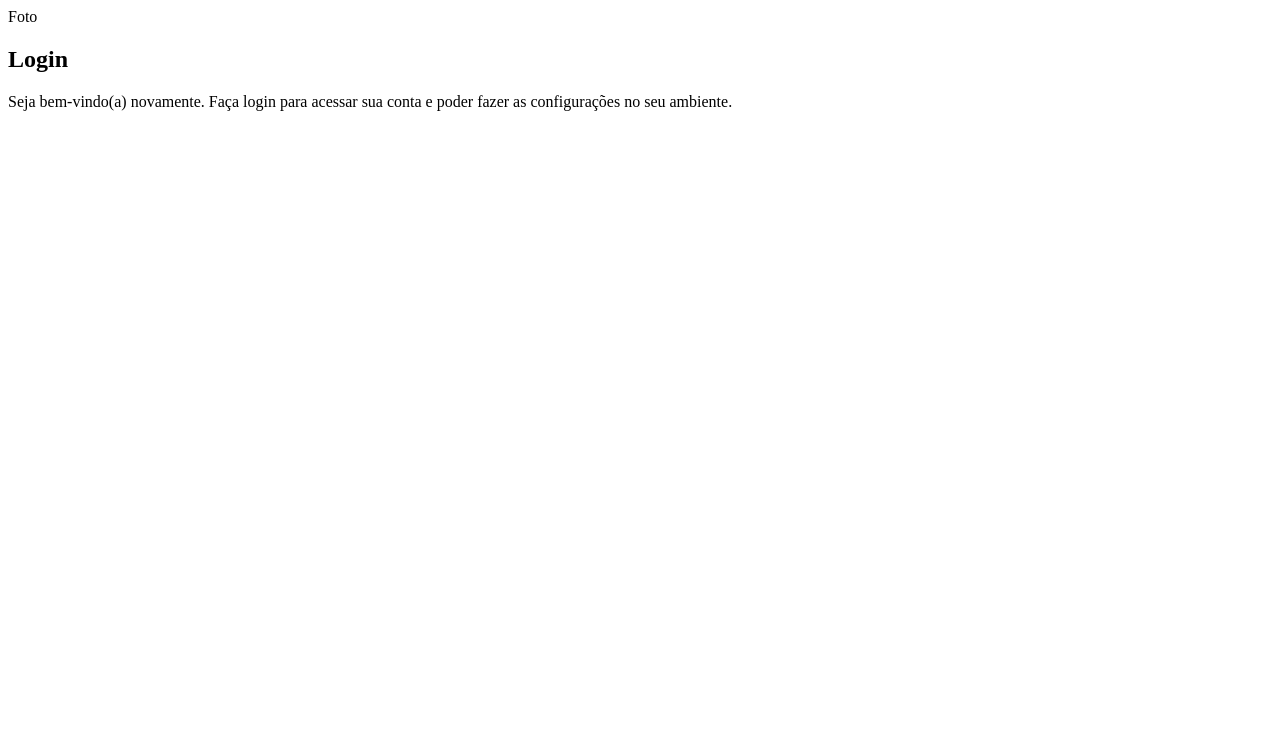
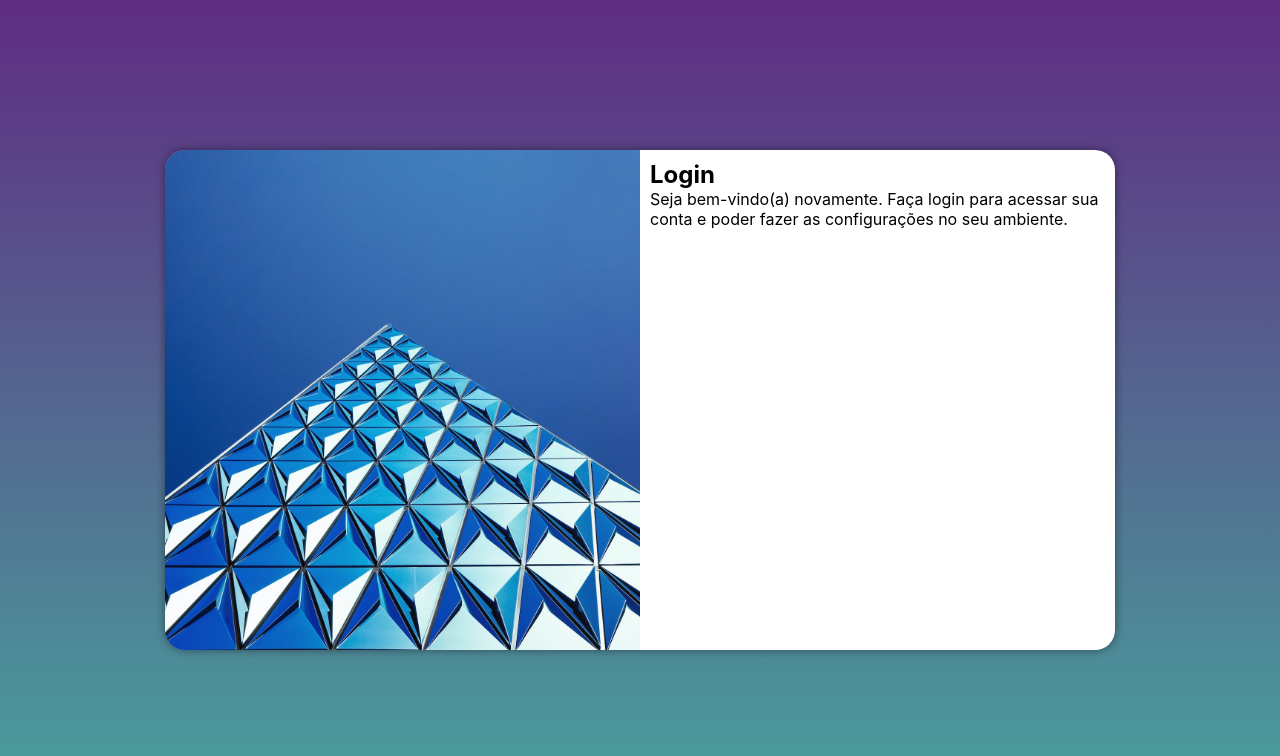
Before and after one commit to LUIZVITORALENCARSOARES/projeto-login, a plain HTML site: page index.html in a window 1280 px wide. Drawn offline with Linux system fonts and the light colour scheme.

Commit message:
media query para outras telas

```diff
--- /dev/null
+++ b/estilos/media-query.css
@@ -0,0 +1,52 @@
+@charset "UTF-8";
+
+/* Typical Device Breakpoints
+-------------------------------------
+    Pequenas telas: até 600px
+    Celular: de 600px até 768px
+    Tablet: 768px até 992px
+    Desktop: 992px até 1200px
+    Grandes telas: acima de 1201px
+*/
+
+@media screen and (min-width: 768px) and (max-width: 992px) {
+    body {
+        background-image: linear-gradient(to top, #49a09d, #5f2c82);
+    }
+
+    section#login {
+        width: 80vw;
+    }
+
+    section#login > div#imagem {
+        float: left;
+        width: 30%;
+        height: 100%;
+    }
+
+    section#login > div#formulario {
+        float: right;
+        width: 70%;
+    }
+}
+
+@media screen and (min-width: 992px) {
+    body {
+        background-image: linear-gradient(to top, #49a09d, #5f2c82);
+    }
+
+    section#login {
+        width: 950px;
+    }
+
+    section#login > div#imagem {
+        float: left;
+        width: 50%;
+        height: 100%;
+    }
+
+    section#login > div#formulario {
+        float: right;
+        width: 50%;
+    }
+}
--- a/estilos/style.css
+++ b/estilos/style.css
@@ -5,3 +5,53 @@
     Verde: #49a09d
     Lilás: #5f2c82
 */
+
+* {
+    font-family: -apple-system, BlinkMacSystemFont, 'Segoe UI', Roboto, Oxygen, Ubuntu, Cantarell, 'Open Sans', 'Helvetica Neue', sans-serif;
+    padding: 0px;
+    margin: 0px;
+    box-sizing: border-box;
+}
+
+body, html {
+    background-color: #5f2c82;
+    height: 100vh;
+    width: 100vw;
+}
+
+main {
+    position: relative;
+    height: 100vh;
+    width: 100vw;
+}
+
+section#login {
+    position: absolute;
+    top: 50%;
+    left: 50%;
+    transform: translate(-50%, -50%);
+    overflow: hidden;
+
+    background-color: white;
+    width: 250px;
+    height: 500px;
+    border-radius: 20px;
+    box-shadow: 0px 0px 10px rgba(0, 0, 0, 0.450);
+
+    transition: width 0.3s, height 0.3s;
+    transition-timing-function: ease;
+}
+
+section#login > div#imagem {
+    display: block;
+    background: #5f2c82 url(../imagens/pexels-scott-webb-139198.jpg);
+    background-size: cover;
+    background-position: left bottom;
+    height: 200px;
+}
+
+section#login > div#formulario {
+    display: block;
+    padding: 10px;
+
+}
--- a/index.html
+++ b/index.html
@@ -5,12 +5,13 @@
     <meta name="viewport" content="width=device-width, initial-scale=1.0">
     <title>Login</title>
     <link rel="stylesheet" href="estilos/style.css">
+    <link rel="stylesheet" href="estilos/media-query.css">
 </head>
 <body>
     <main>
         <section id="login">
             <div id="imagem">
-                Foto
+                <!-- Aqui vai a imagem nas CSS -->
             </div>
             <div id="formulario">
                 <h1>Login</h1>
```
